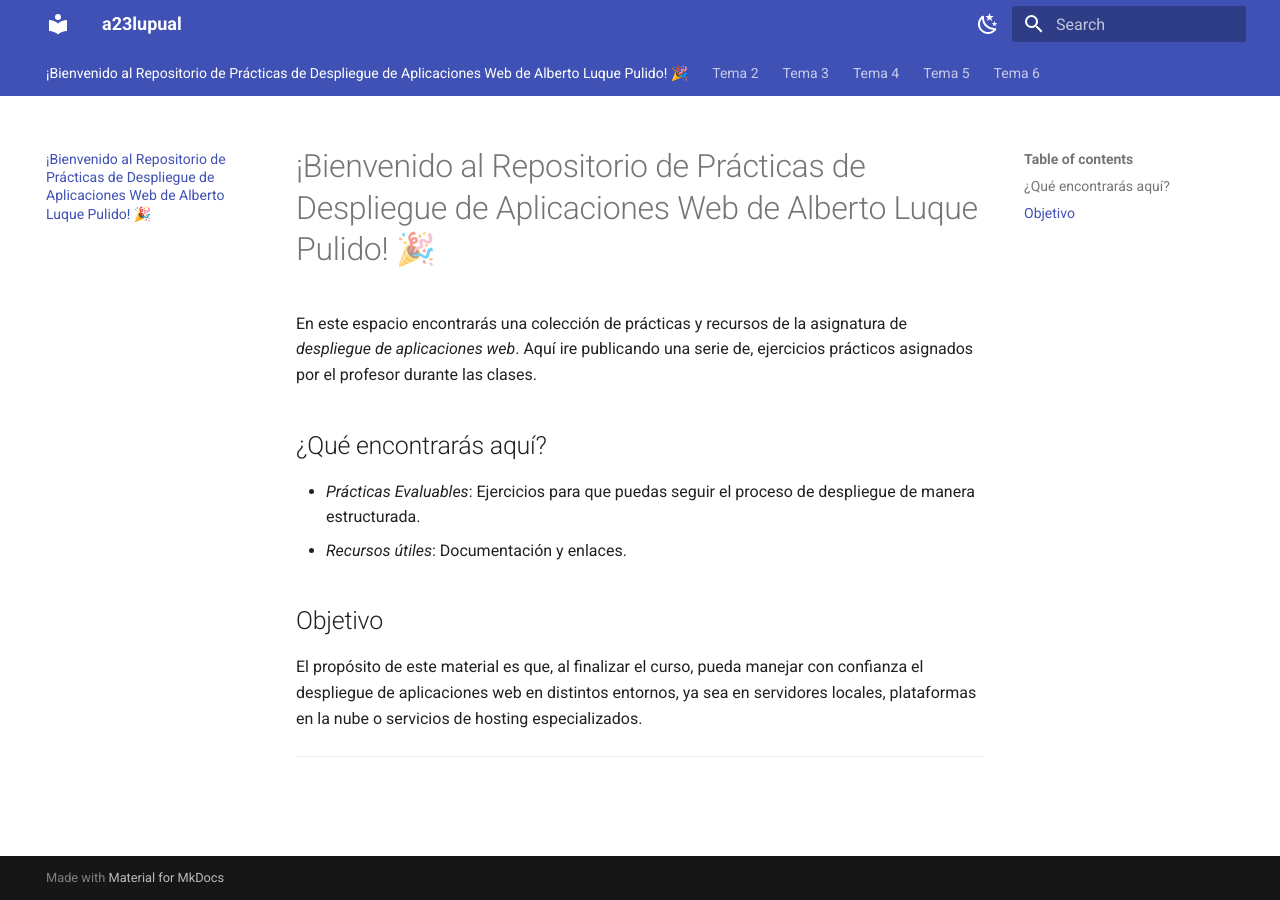
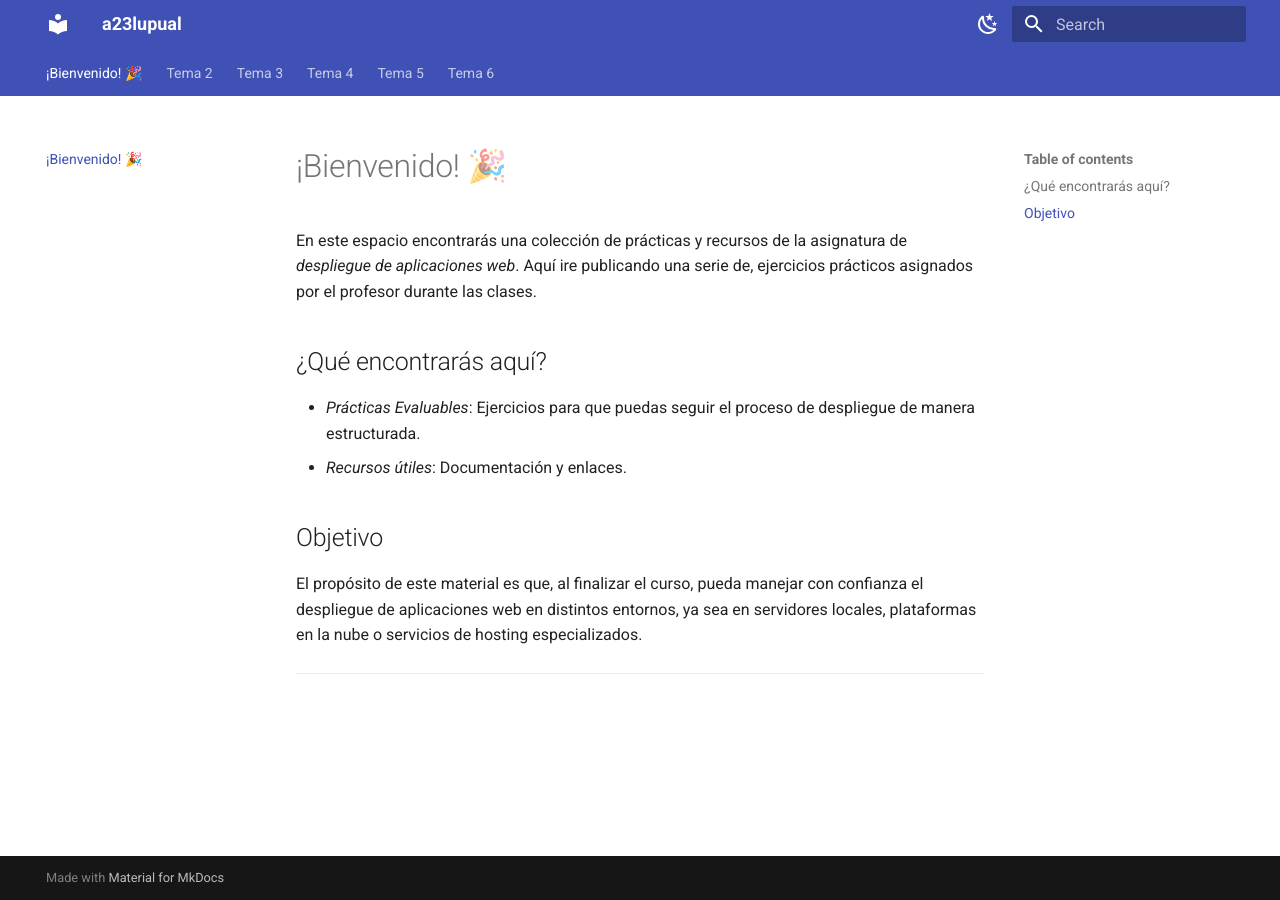
Before and after one commit to a23lupual/a23lupual.github.io, an MkDocs documentation site: the page built from docs/index.md, in a window 1280 px wide. Built offline with MkDocs 1.6.1 and Material for MkDocs 9.7.7, drawn with Linux system fonts in a browser that asks for light colours.

Commit message:
cambio cabecera

```diff
--- a/docs/index.md
+++ b/docs/index.md
@@ -1,4 +1,4 @@
-# ¡Bienvenido al Repositorio de Prácticas de Despliegue de Aplicaciones Web de Alberto Luque Pulido! 🎉
+# ¡Bienvenido! 🎉
 
 En este espacio encontrarás una colección de prácticas y recursos de la asignatura de *despliegue de aplicaciones web*. Aquí ire publicando una serie de, ejercicios prácticos asignados por el profesor durante las clases.
 
```
